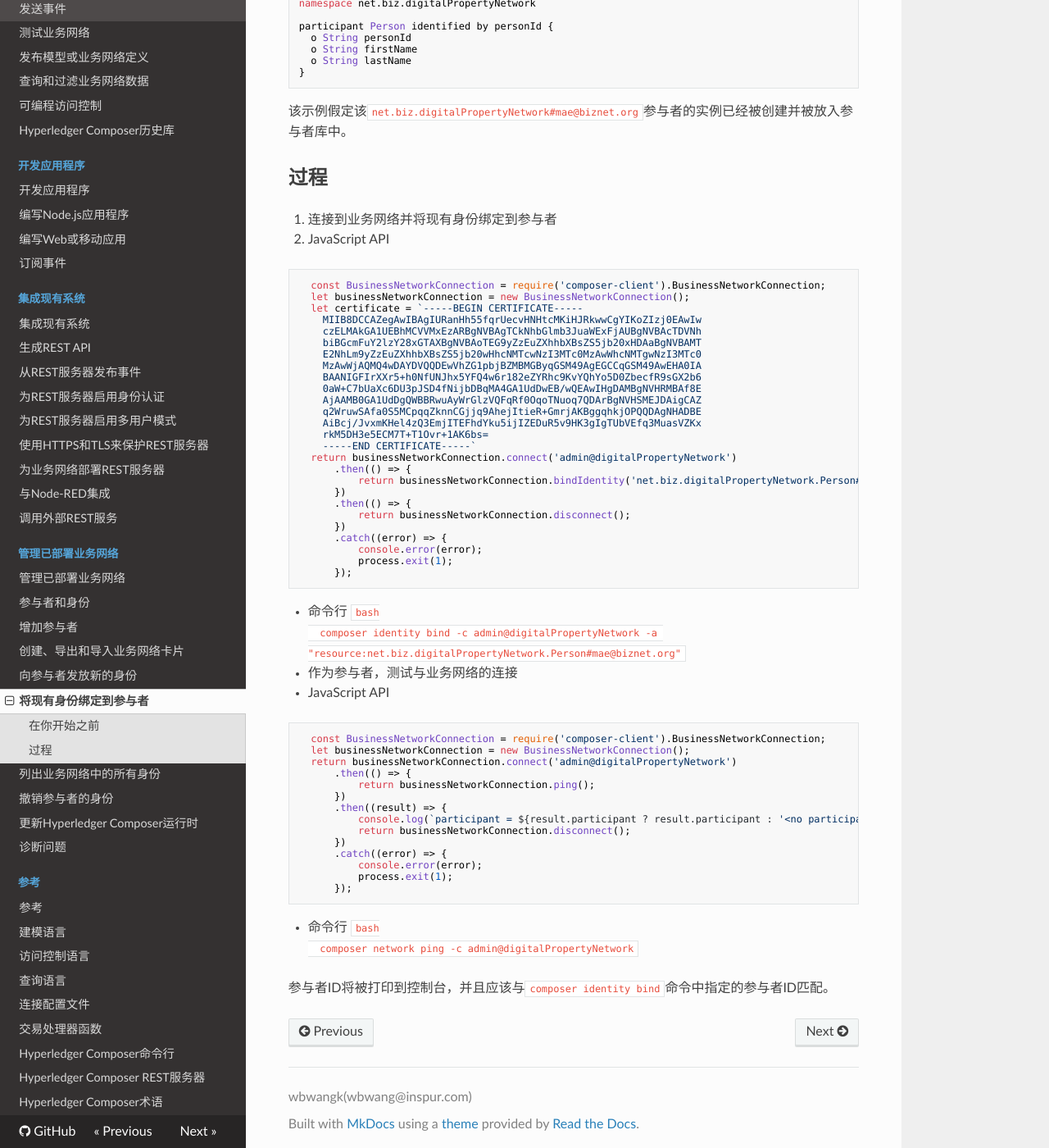
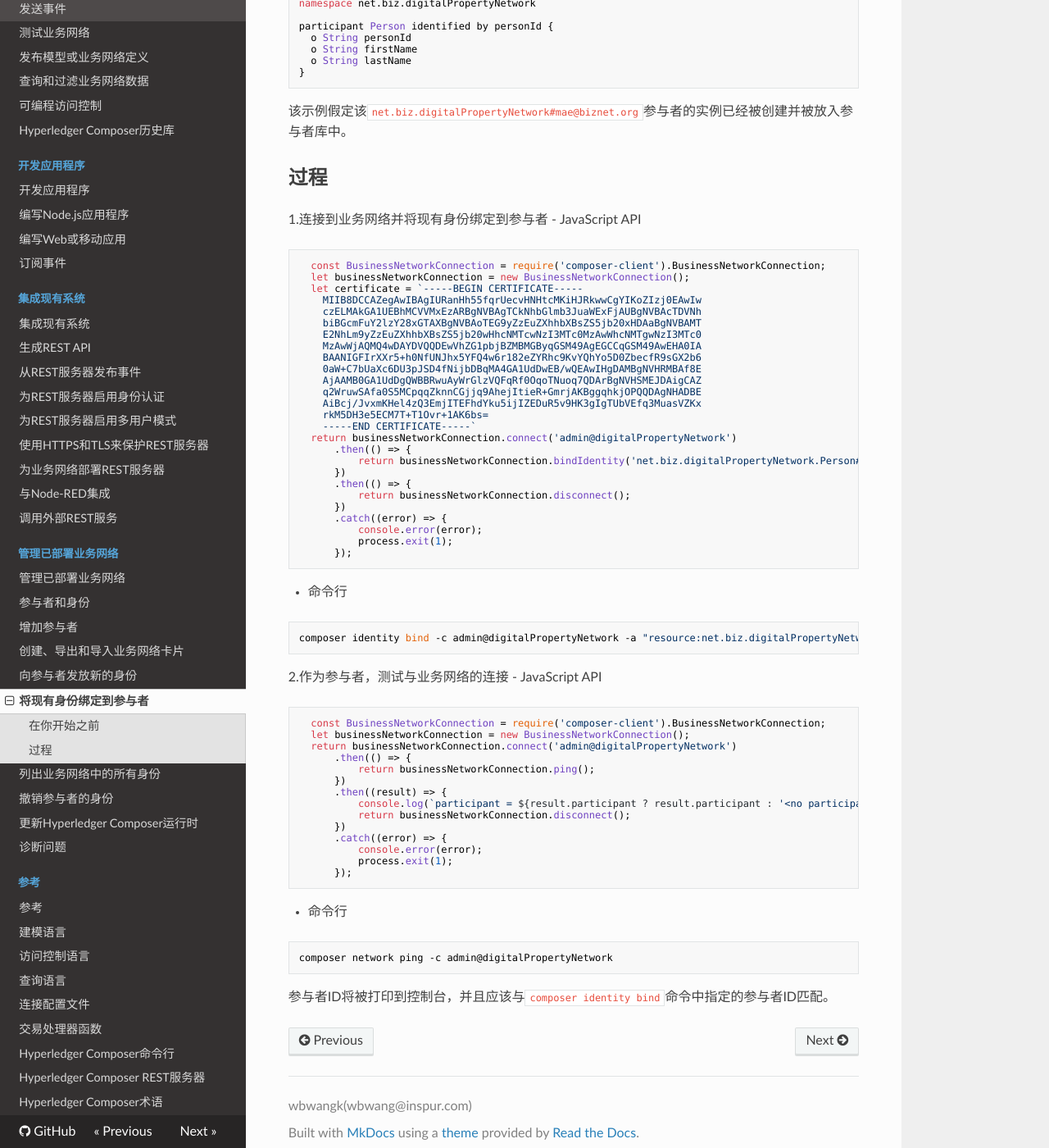
Before and after one commit to wbwangk/ComposerDocs, an MkDocs documentation site: the page built from docs/managing_identity-bind.md, in a window 1280 px wide and 1400 px high, scrolled down 580 px. Shown: the whole window at 82% size. Built offline with MkDocs 1.6.1, drawn with Linux system fonts in a browser that asks for light colours; nearby versions of some CDN libraries; old or Windows-style settings are respelled for this version of MkDocs.

Commit message:
Update managing_identity-bind.md

````diff
--- a/docs/managing_identity-bind.md
+++ b/docs/managing_identity-bind.md
@@ -24,7 +24,7 @@ participant Person identified by personId {
 
 ## 过程
 
-1. 连接到业务网络并将现有身份绑定到参与者
+1.连接到业务网络并将现有身份绑定到参与者
    - JavaScript API
 ```javascript
   const BusinessNetworkConnection = require('composer-client').BusinessNetworkConnection;
@@ -56,11 +56,11 @@ participant Person identified by personId {
 ```
 
 - 命令行
-  ```bash
-  composer identity bind -c admin@digitalPropertyNetwork -a "resource:net.biz.digitalPropertyNetwork.Person#mae@biznet.org"
-  ```
+```bash
+composer identity bind -c admin@digitalPropertyNetwork -a "resource:net.biz.digitalPropertyNetwork.Person#mae@biznet.org"
+```
 
-1. 作为参与者，测试与业务网络的连接
+2.作为参与者，测试与业务网络的连接
    - JavaScript API
 ```javascript
   const BusinessNetworkConnection = require('composer-client').BusinessNetworkConnection;
@@ -80,8 +80,8 @@ participant Person identified by personId {
 ```
 
 - 命令行
-  ```bash
-  composer network ping -c admin@digitalPropertyNetwork
-  ```
+```bash
+composer network ping -c admin@digitalPropertyNetwork
+```
 
 参与者ID将被打印到控制台，并且应该与`composer identity bind`命令中指定的参与者ID匹配。
````
